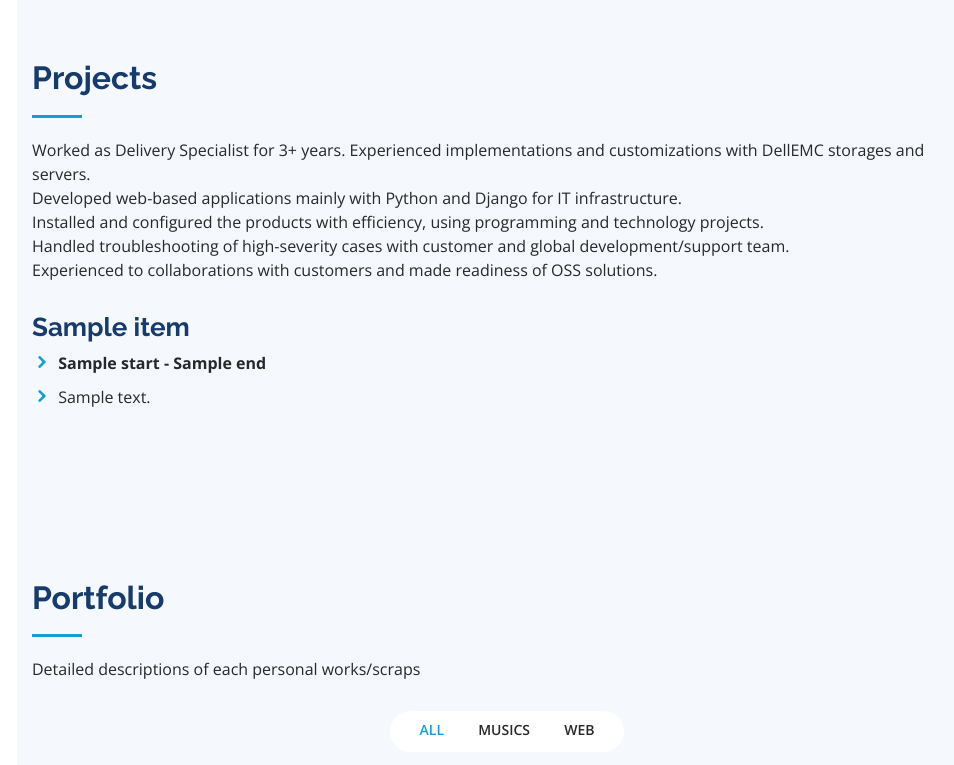
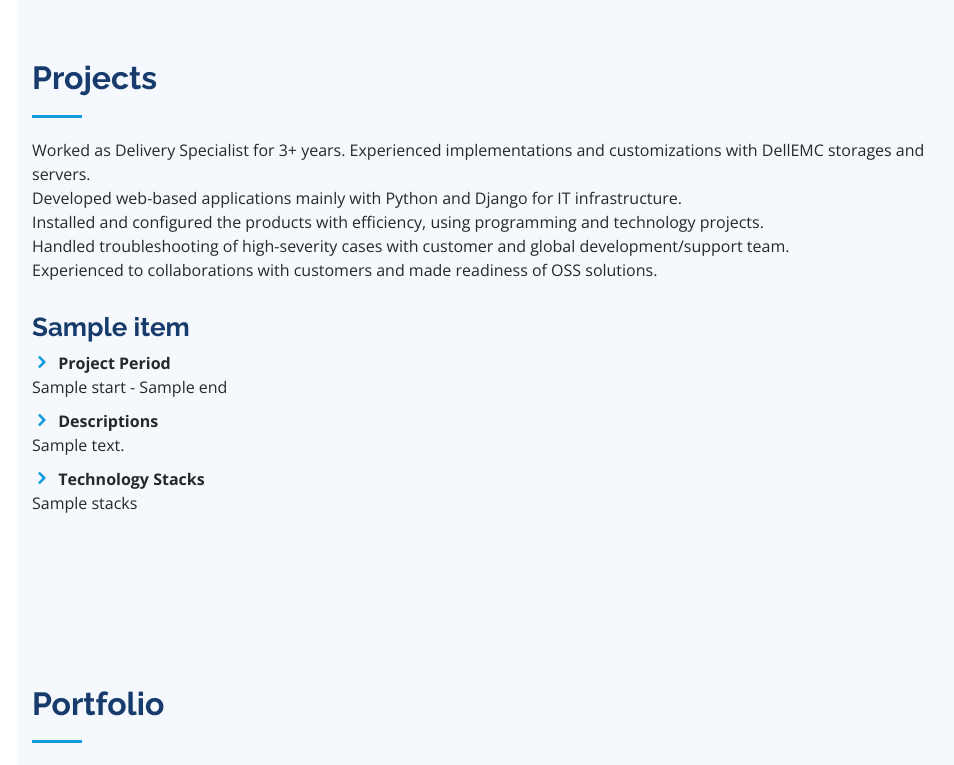
Before and after one commit to hwakabh/hwakabh.github.io, a Django app: template intro/templates/intro/home.html in a window 1280 px wide. Shown: the part 1910-2675 px from the top of the page, without its empty margins (283-1237 px from the left). Run offline with Django 3.2, Linux system fonts and the light colour scheme; the template is opened without the code that fills it: most values are stand-ins (such as "Sample title", 1, 10 or a date in 2020); some libraries are stand-ins or nearby versions.

Commit message:
Added static contents of each project's technology stacks.

```diff
--- a/intro/templates/intro/home.html
+++ b/intro/templates/intro/home.html
@@ -91,8 +91,18 @@
           {% for item in projects %}
             <h3>{{ item.name }}</h3>
             <ul>
-            <li><i class="icofont-rounded-right"></i> <strong>{{ item.start }} - {{ item.end }}</strong></li>
-            <li><i class="icofont-rounded-right"></i> {{ item.description | linebreaksbr }}</li>
+              <li>
+                <i class="icofont-rounded-right"></i> <strong>Project Period</strong>
+                <div class="project-content">{{ item.start }} - {{ item.end }}</div>
+              </li>
+              <li>
+                <i class="icofont-rounded-right"></i> <strong>Descriptions</strong>
+                <div class="project-content">{{ item.description | linebreaksbr }}</div>
+              </li>
+              <li>
+                <i class="icofont-rounded-right"></i> <strong>Technology Stacks</strong>
+                <div class="project-content">{{ item.stacks | linebreaksbr }}</div>
+              </li>
             </ul>
           {% endfor %}
           <br>
```
